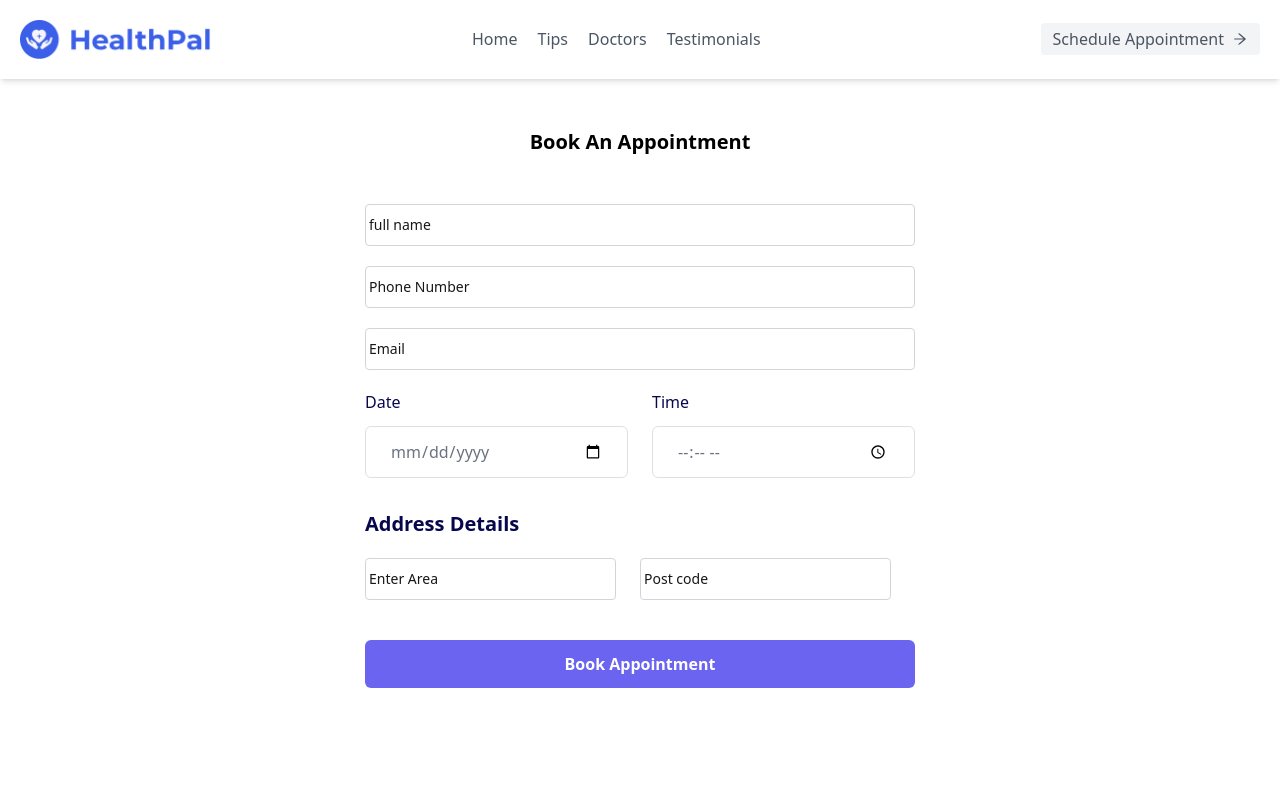
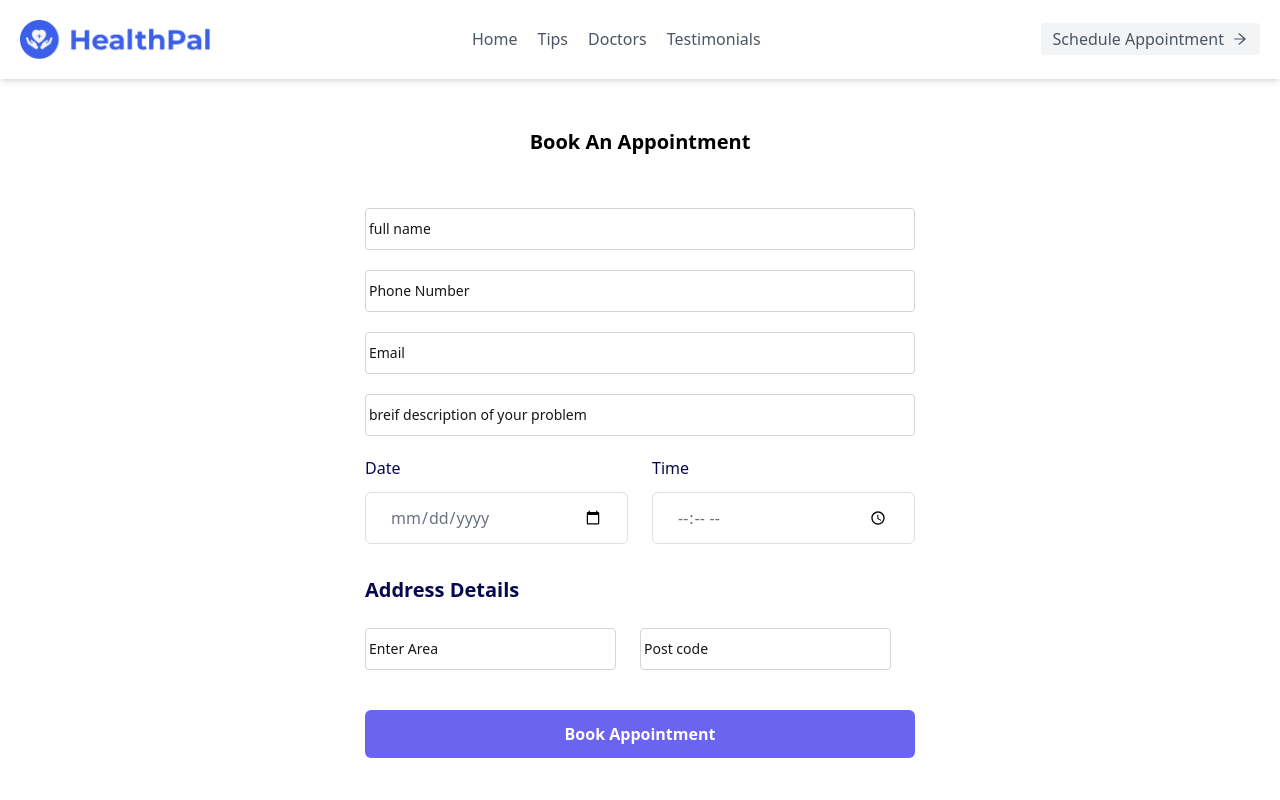
Before and after one commit to AchaRhaah/codebattle, a React (Vite) app: page /appointment in a window 1280 px wide. Shown: the top 800 px of the page. Built offline with nearby package versions, Linux system fonts and the light colour scheme.

Commit message:
appointment

```diff
--- a/src/components/input/Input.jsx
+++ b/src/components/input/Input.jsx
@@ -2,7 +2,7 @@ import React from "react";
 
 function Input({ label }) {
   return (
-    <div class="relative w-full">
+    <div class="relative w-full my-1">
       <input
         placeholder="Email"
         className="peer w-full bg-white rounded border border-gray-300 focus:border-[#C5E0EE] focus:ring-2 focus:ring-[#C5E0EE] text-base outline-none text-gray-700 px-3 py-1 leading-8 transition-colors duration-200 ease-in-out placeholder-transparent"
--- a/src/pages/appointment/Appointment.jsx
+++ b/src/pages/appointment/Appointment.jsx
@@ -18,6 +18,9 @@ export default function Appointment() {
             </div>
             <div className="mb-5">
               <Input label="Email" />
+            </div>
+            <div className="mb-5">
+              <Input label="breif description of your problem" />
             </div>
             <div className="-mx-3 flex flex-wrap">
               <div className="w-full px-3 sm:w-1/2">
```
